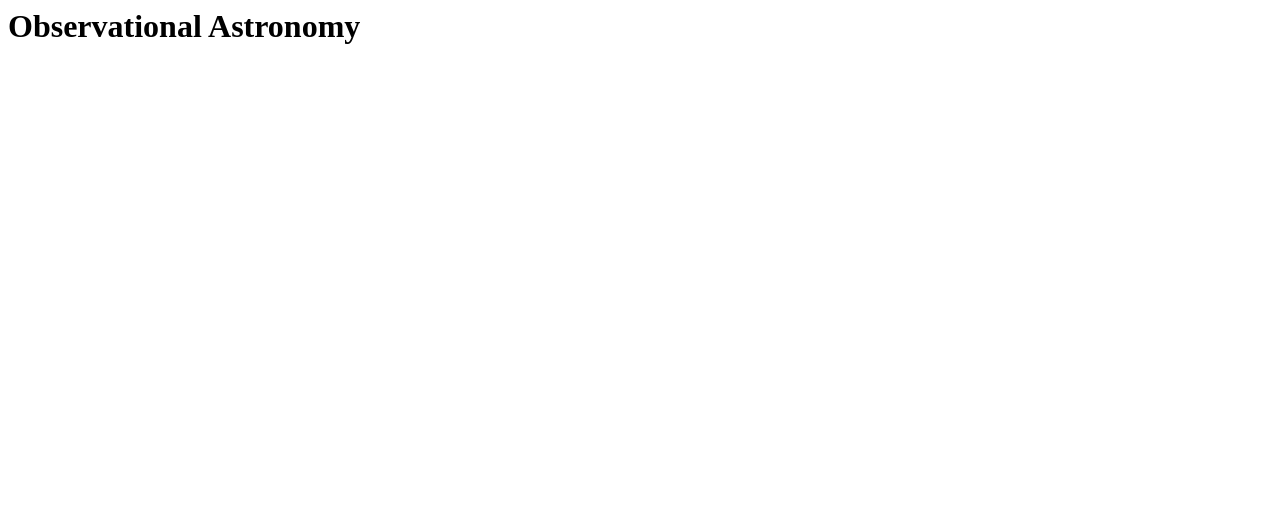
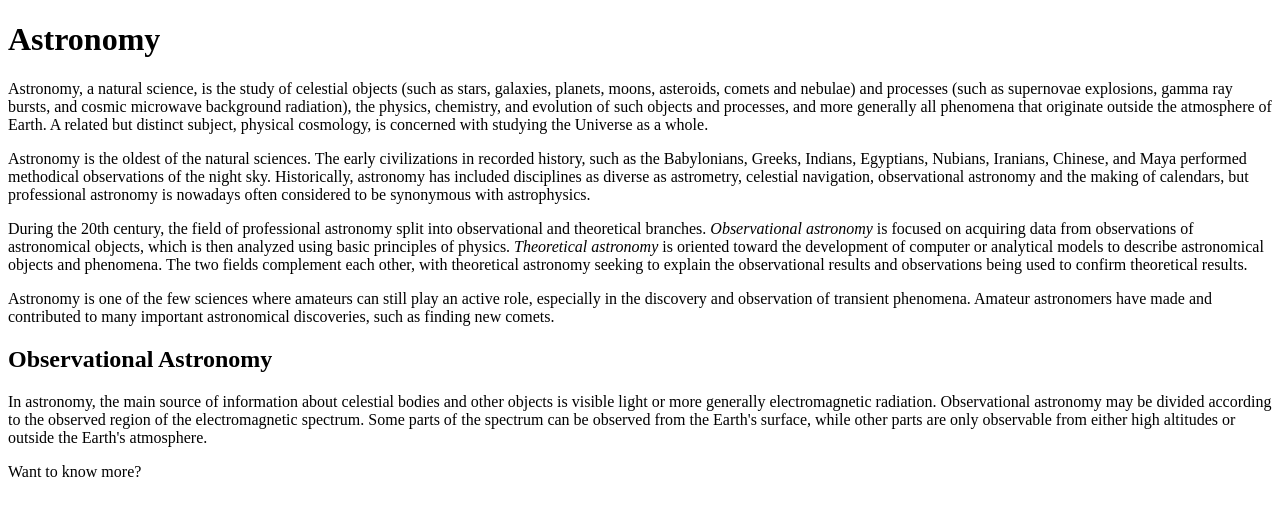
Before and after one commit to kleblanc71/observational-astronomy, a plain HTML site: page index.html in a window 1280 px wide. Drawn offline with Linux system fonts and the light colour scheme.

Commit message:
added content to index.html page

```diff
--- a/index.html
+++ b/index.html
@@ -1 +1,24 @@
-<h1>Observational Astronomy</h1>
+<!DOCTYPE html>
+<html>
+	<head>
+			<meta charset="utf-8">
+			<title>Observational Astronomy</title>
+	</head>
+	<body>
+		<h1>Astronomy</h1>
+
+		<p class="introduction">Astronomy, a natural science, is the study of celestial objects (such as stars, galaxies, planets, moons, asteroids, comets and nebulae) and processes (such as supernovae explosions, gamma ray bursts, and cosmic microwave background radiation), the physics, chemistry, and evolution of such objects and processes, and more generally all phenomena that originate outside the atmosphere of Earth. A related but distinct subject, physical cosmology, is concerned with studying the Universe as a whole.</p>
+
+		<p>Astronomy is the oldest of the natural sciences. The early civilizations in recorded history, such as the Babylonians, Greeks, Indians, Egyptians, Nubians, Iranians, Chinese, and Maya performed methodical observations of the night sky. Historically, astronomy has included disciplines as diverse as astrometry, celestial navigation, observational astronomy and the making of calendars, but professional astronomy is nowadays often considered to be synonymous with astrophysics.</p>
+
+		<p>During the 20th century, the field of professional astronomy split into observational and theoretical branches. <em>Observational astronomy</em> is focused on acquiring data from observations of astronomical objects, which is then analyzed using basic principles of physics. <em>Theoretical astronomy</em> is oriented toward the development of computer or analytical models to describe astronomical objects and phenomena. The two fields complement each other, with theoretical astronomy seeking to explain the observational results and observations being used to confirm theoretical results.</p>
+
+		<p>Astronomy is one of the few sciences where amateurs can still play an active role, especially in the discovery and observation of transient phenomena. Amateur astronomers have made and contributed to many important astronomical discoveries, such as finding new comets.</p>
+
+		<h2>Observational Astronomy</h2>
+
+		<p>In astronomy, the main source of information about celestial bodies and other objects is visible light or more generally electromagnetic radiation. Observational astronomy may be divided according to the observed region of the electromagnetic spectrum. Some parts of the spectrum can be observed from the Earth's surface, while other parts are only observable from either high altitudes or outside the Earth's atmosphere.</p>
+
+		<a>Want to know more? </a>
+	</body>
+</html>
```
